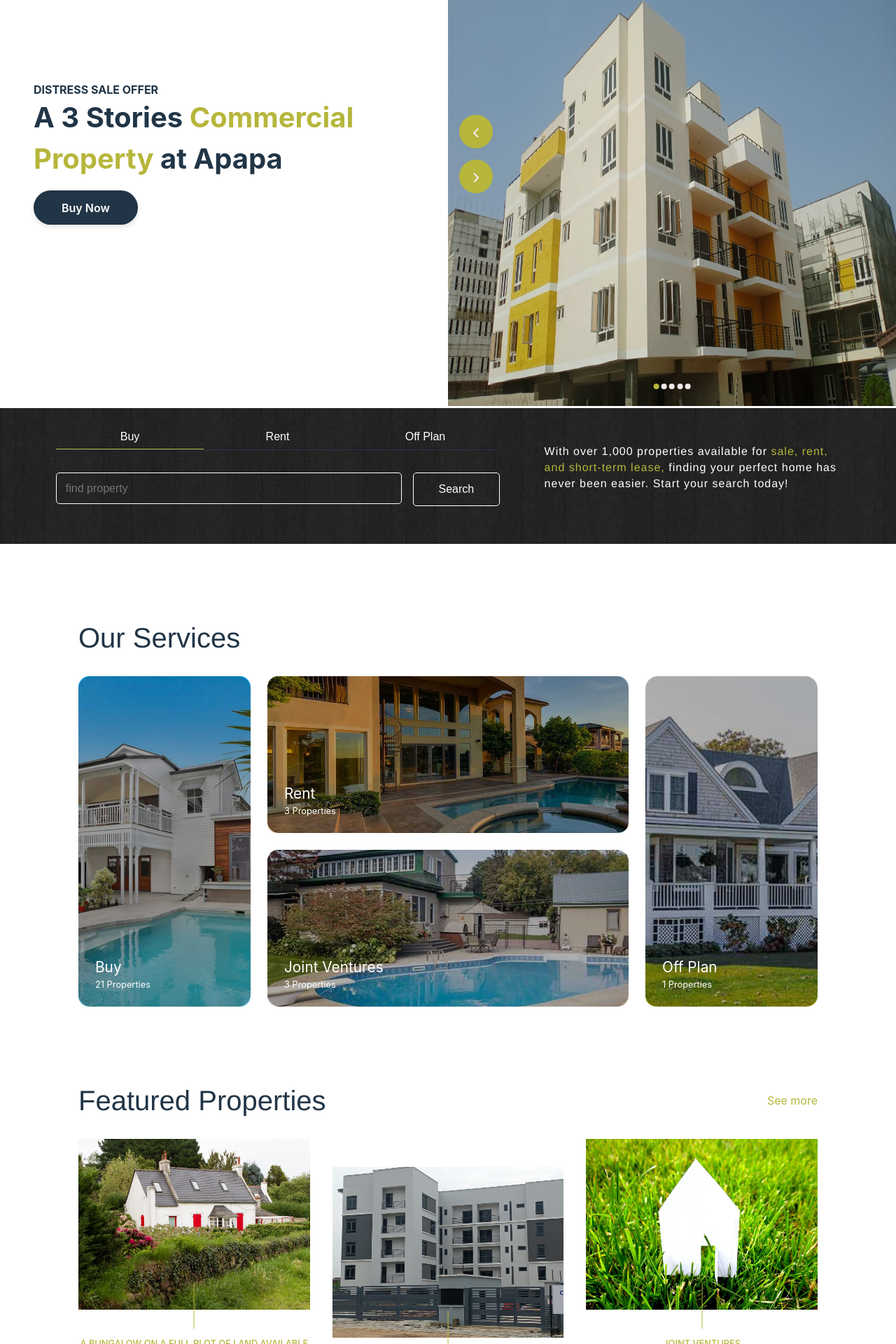
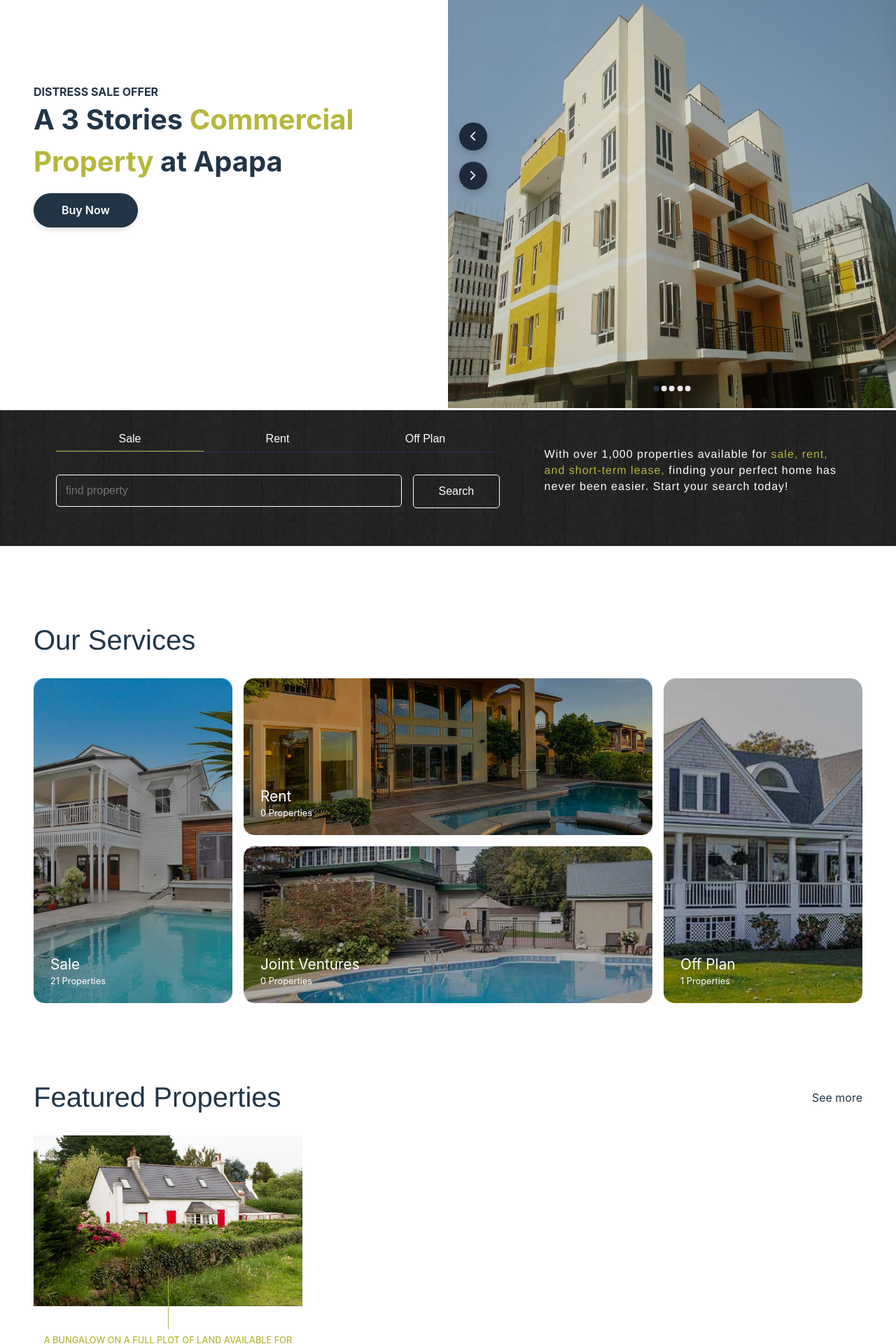
Before and after one commit to ifeanyiHM/1502-Properties, a React (Vite) app: page / in a window 1280 px wide. Shown: the part 206-2126 px from the top of the page at 70% size. Built offline with nearby package versions, Linux system fonts and the light colour scheme.

Commit message:
updated changes

```diff
--- a/src/Components/Footer/Footer.tsx
+++ b/src/Components/Footer/Footer.tsx
@@ -1,11 +1,11 @@
+import emailjs from "@emailjs/browser";
 import { FormEvent, useEffect, useState } from "react";
+import { Link } from "react-router-dom";
 import facebook from "../../assets/socials/facebook.png";
 import instagram from "../../assets/socials/instagram.png";
 import linkedin from "../../assets/socials/linkedin.png";
 import twitter from "../../assets/socials/twitter.png";
-import emailjs from "@emailjs/browser";
 import AlertBox from "../../Utilities/AlertBox";
-import { Link } from "react-router-dom";
 
 function Footer() {
   const [clientEmail, setClientEmail] = useState<string>("");
@@ -68,7 +68,7 @@ function Footer() {
                 <Link to="/">Home</Link>
               </li>
               <li>
-                <Link to="service/buy">Our Properties</Link>
+                <Link to="service/sale">Our Properties</Link>
               </li>
               <li>
                 <Link to="about">Our Services</Link>
--- a/src/Components/Header/Slider.tsx
+++ b/src/Components/Header/Slider.tsx
@@ -1,48 +1,6 @@
-// function Slider() {
-//   return (
-//     <section aria-label="Image Carousel">
-//       <a href="#slider-controls" className="skip-link">
-//         Skip Image Slider Controls
-//       </a>
-//       <div className="header-image">
-//         <div
-//           style={{
-//             position: "absolute",
-//             top: "0",
-//             bottom: "0",
-//             left: "0",
-//             right: "0",
-//             background: "#00000030",
-//           }}
-//         ></div>
-//         <video
-//           autoPlay
-//           muted
-//           loop
-//           playsInline
-//           title="Header background video"
-//           style={{
-//             width: "100%",
-//             height: "90vh",
-//             objectFit: "cover",
-//             position: "absolute",
-//             top: 0,
-//             left: 0,
-//             zIndex: -1,
-//           }}
-//         >
-//           <source src="/landacre.mp4" type="video/mp4" />
-//           Your browser does not support the video tag.
-//         </video>
-//       </div>
-//     </section>
-//   );
-// }
-
-// export default Slider;
-
 import { useEffect, useState } from "react";
 
+import { IoIosArrowBack, IoIosArrowForward } from "react-icons/io";
 import tw1 from "../../assets/greystone_tower/tw1.jpg";
 import tw5 from "../../assets/greystone_tower/tw5.jpg";
 import yt1 from "../../assets/yabatech/yt1.jpg";
@@ -119,6 +77,21 @@ function Slider() {
           />
         ))}
 
+        {/* {slides.map((slide, index) => (
+          <div key={index} style={slideSytles}>
+            <img
+              src={slide.src}
+              alt={slide.alt}
+              aria-hidden={curIndex !== index}
+              title="Header display image"
+              loading={index < 5 ? "eager" : "lazy"}
+              width="100%"
+              height="100%"
+            />
+            <span>{slide.alt}</span>
+          </div>
+        ))} */}
+
         <span></span>
       </div>
       <div className="slider-index">
@@ -127,17 +100,21 @@ function Slider() {
             aria-label={`View Image ${index + 1}`}
             key={index}
             onClick={() => handleSlide(index)}
-            style={{ background: curIndex === index ? "#b6b63c" : "" }}
+            style={{ background: curIndex === index ? "#213547" : "" }}
           ></button>
         ))}
       </div>
       <div className="slider-btn">
-        <button aria-label="View Previous Image" onClick={handlePrev}>
-          &#x2039;
-        </button>
-        <button aria-label="View Next Image" onClick={handleNext}>
-          &#x203A;
-        </button>
+        <div className="circle-container" onClick={handlePrev}>
+          <button className="circle-button" aria-label="View Previous Image">
+            <IoIosArrowBack />
+          </button>
+        </div>
+        <div className="circle-container" onClick={handleNext}>
+          <button className="circle-button" aria-label="View Next Image">
+            <IoIosArrowForward />
+          </button>
+        </div>
       </div>
       <div id="slider-controls" />
     </section>
--- a/src/Components/Main/FeaturedProperties.tsx
+++ b/src/Components/Main/FeaturedProperties.tsx
@@ -19,7 +19,7 @@ function FeaturedProperties() {
   }
 
   function capitalize(title: string): string {
-    return title.replace(/\b\w/g, (char) => char.toUpperCase());
+    return title?.replace(/\b\w/g, (char) => char?.toUpperCase());
   }
 
   return (
@@ -37,10 +37,12 @@ function FeaturedProperties() {
         </Link>
       </div>
       <div className="content">
-        {randomProperties.slice(0, 3).map((sum, index) => (
+        {randomProperties.slice(0, 3).map(
+          (sum, index) =>
+            sum && (
               <div className="ft" key={index} onClick={() => handleClick(sum)}>
                 <div className="effect">
-              {sum.src[0].match(/\.(mp4|webm|ogg)$/i) ? (
+                  {sum?.src[0].match(/\.(mp4|webm|ogg)$/i) ? (
                     <video
                       autoPlay
                       muted
@@ -52,12 +54,12 @@ function FeaturedProperties() {
                       height="100%"
                       style={{ objectFit: "cover" }}
                     >
-                  <source src={sum.src[0]} type="video/mp4" />
+                      <source src={sum?.src[0]} type="video/mp4" />
                       Your browser does not support the video tag.
                     </video>
                   ) : (
                     <img
-                  src={sum.src[0]}
+                      src={sum?.src[0]}
                       alt={`featured propery ${index + 1}`}
                       title={`featured propery ${index + 1}`}
                       loading="lazy"
@@ -67,19 +69,20 @@ function FeaturedProperties() {
                   )}
 
                   <div className="det">
-                <p>{sum.title.toUpperCase()}</p>
-                <h3>{sum.price}</h3>
-                <p>{capitalize(sum.location)}</p>
+                    <p>{sum?.title.toUpperCase()}</p>
+                    <h3>{sum?.price}</h3>
+                    <p>{capitalize(sum?.location)}</p>
                   </div>
                 </div>
                 <div className="details">
                   <div className="line"></div>
-              <p>{sum.title.toUpperCase()}</p>
-              <h3>{sum.price}</h3>
-              <p>{capitalize(sum.location)}</p>
+                  <p>{sum?.title.toUpperCase()}</p>
+                  <h3>{sum?.price}</h3>
+                  <p>{capitalize(sum?.location)}</p>
                 </div>
               </div>
-        ))}
+            )
+        )}
       </div>
     </div>
   );
--- a/src/Components/Main/SearchProperties.tsx
+++ b/src/Components/Main/SearchProperties.tsx
@@ -31,10 +31,10 @@ function SearchProperties() {
       <div className="search-content">
         <div className="target-btn">
           <button
-            className={propertyType === "buy" ? "active" : ""}
-            onClick={() => setPropertyType("buy")}
+            className={propertyType === "sale" ? "active" : ""}
+            onClick={() => setPropertyType("sale")}
           >
-            Buy
+            Sale
           </button>
           <button
             className={propertyType === "rent" ? "active" : ""}
--- a/src/Data/propertyData.tsx
+++ b/src/Data/propertyData.tsx
@@ -5,15 +5,6 @@ import acl4 from "../assets/4.25 Iju/acl4.jpg";
 import govConst1 from "../assets/governors_consent/gs1.jpg";
 import govConst2 from "../assets/governors_consent/gs2.jpg";
 import govConst3 from "../assets/governors_consent/gs3.jpg";
-import yt1 from "../assets/yabatech/yt1.jpg";
-import yt2 from "../assets/yabatech/yt2.jpg";
-import yt3 from "../assets/yabatech/yt3.jpg";
-import yt4 from "../assets/yabatech/yt4.jpg";
-import yt5 from "../assets/yabatech/yt5.jpg";
-import yt6 from "../assets/yabatech/yt6.jpg";
-import yt7 from "../assets/yabatech/yt7.jpg";
-import yt8 from "../assets/yabatech/yt8.jpg";
-import yt9 from "../assets/yabatech/yt9.jpg";
 
 import tw1 from "../assets/greystone_tower/tw1.jpg";
 import tw10 from "../assets/greystone_tower/tw10.jpg";
@@ -82,7 +73,7 @@ export interface ServicePageDetProps {
 
 export const propertyData = [
   {
-    type: "buy",
+    type: "sale",
     information: [
       {
         id: "ntr3",
@@ -457,97 +448,97 @@ export const propertyData = [
   {
     type: "rent",
     information: [
-      {
-        type: "afr",
-        src: [yt1, yt2, yt3, yt4, yt5, yt6, yt7, yt8, yt9],
-        title: "3 bedroom apartment, yabatech staff quarters",
-        price: "₦ 4, 500, 000",
-        location: "Yaba Lagos",
-        room: "3",
-        bath: "3",
-        suitability: [
-          "high-rise building",
-          "family home",
-          "leisure",
-          "residental living",
-          "vacation home",
-        ],
-      },
-      {
-        type: "afr",
-        src: [yt4, yt7, yt6, yt1, yt5, yt2, yt8, yt3, yt9],
-        title: "2 bedroom apartment, yabatech staff quarters",
-        price: "₦ 3, 500, 000",
-        location: "Yaba Lagos",
-        room: "2",
-        bath: "2",
-        suitability: [
-          "high-rise building",
-          "family home",
-          "leisure",
-          "residental living",
-          "vacation home",
-        ],
-      },
-      {
-        type: "afr",
-        src: [yt7, yt1, yt4, yt6, yt5, yt2, yt3, yt8, yt9],
-        title: "2 bed maisonette, yabatech staff quarters",
-        price: "₦ 5, 000, 000",
-        location: "Yaba Lagos",
-        room: "2",
-        bath: "2",
-        suitability: [
-          "high-rise building",
-          "family home",
-          "leisure",
-          "residental living",
-          "vacation home",
-        ],
-      },
+      // {
+      //   type: "afr",
+      //   src: [yt1, yt2, yt3, yt4, yt5, yt6, yt7, yt8, yt9],
+      //   title: "3 bedroom apartment, yabatech staff quarters",
+      //   price: "₦ 4, 500, 000",
+      //   location: "Yaba Lagos",
+      //   room: "3",
+      //   bath: "3",
+      //   suitability: [
+      //     "high-rise building",
+      //     "family home",
+      //     "leisure",
+      //     "residental living",
+      //     "vacation home",
+      //   ],
+      // },
+      // {
+      //   type: "afr",
+      //   src: [yt4, yt7, yt6, yt1, yt5, yt2, yt8, yt3, yt9],
+      //   title: "2 bedroom apartment, yabatech staff quarters",
+      //   price: "₦ 3, 500, 000",
+      //   location: "Yaba Lagos",
+      //   room: "2",
+      //   bath: "2",
+      //   suitability: [
+      //     "high-rise building",
+      //     "family home",
+      //     "leisure",
+      //     "residental living",
+      //     "vacation home",
+      //   ],
+      // },
+      // {
+      //   type: "afr",
+      //   src: [yt7, yt1, yt4, yt6, yt5, yt2, yt3, yt8, yt9],
+      //   title: "2 bed maisonette, yabatech staff quarters",
+      //   price: "₦ 5, 000, 000",
+      //   location: "Yaba Lagos",
+      //   room: "2",
+      //   bath: "2",
+      //   suitability: [
+      //     "high-rise building",
+      //     "family home",
+      //     "leisure",
+      //     "residental living",
+      //     "vacation home",
+      //   ],
+      // },
     ],
   },
   {
     type: "joint-ventures",
     information: [
-      {
-        id: "tr15",
-        src: [govConst2],
-        title: "joint venture in bourdillon road ikoyi",
-        price: "₦ 4, 000, 000, 000",
-        location: "bourdillon road ikoyi lagos",
-        size: "3,149.447",
-        measurement: "sqm",
-        details: [
-          "proposal: 20 floors",
-          "sharing: 50: 50",
-          "facilitator's fee: 10%",
-        ],
-      },
-      {
-        id: "tr15",
-        src: [govConst2],
-        title: "joint venture. build operate & transfer (bot)",
-        price: "₦ 4, 000, 000, 000",
-        location: "milverton road ikoyi lagos",
-        size: "2,215",
-        measurement: "sqm",
-        details: [
-          "proposal: town house",
-          "blocks of flats",
-          "hotel apartment",
-          "already built structurr",
-        ],
-      },
-      {
-        id: "tr1",
-        src: [govConst2],
-        title: "joint ventures",
-        price: "$ 2, 500, 000",
-        location: "sangotedo lekki lagos",
-        size: "2, 388",
-        measurement: "sqm",
-      },
+      // {
+      //   id: "tr15",
+      //   src: [govConst2],
+      //   title: "joint venture in bourdillon road ikoyi",
+      //   price: "₦ 4, 000, 000, 000",
+      //   location: "bourdillon road ikoyi lagos",
+      //   size: "3,149.447",
+      //   measurement: "sqm",
+      //   details: [
+      //     "proposal: 20 floors",
+      //     "sharing: 50: 50",
+      //     "facilitator's fee: 10%",
+      //   ],
+      // },
+      // {
+      //   id: "tr15",
+      //   src: [govConst2],
+      //   title: "joint venture. build operate & transfer (bot)",
+      //   price: "₦ 4, 000, 000, 000",
+      //   location: "milverton road ikoyi lagos",
+      //   size: "2,215",
+      //   measurement: "sqm",
+      //   details: [
+      //     "proposal: town house",
+      //     "blocks of flats",
+      //     "hotel apartment",
+      //     "already built structurr",
+      //   ],
+      // },
+      // {
+      //   id: "tr1",
+      //   src: [govConst2],
+      //   title: "joint ventures",
+      //   price: "$ 2, 500, 000",
+      //   location: "sangotedo lekki lagos",
+      //   size: "2, 388",
+      //   measurement: "sqm",
+      // },
     ],
   },
   {
@@ -572,9 +563,9 @@ const getCountByType = (type: string) => {
 export const servicePageDet = [
   {
     src: headerImage1,
-    title: "Buy",
-    link: "buy",
-    count: getCountByType("buy"),
+    title: "Sale",
+    link: "sale",
+    count: getCountByType("sale"),
   },
   {
     src: headerImage2,
--- a/src/context/PropertyContext.tsx
+++ b/src/context/PropertyContext.tsx
@@ -70,7 +70,7 @@ function PropertyProvider({ children }: PropertyProviderProps) {
     useBrowserStorageState<propertySummaryProps | null>(null, "summaryDetails");
 
   const [propertyType, setPropertyType] = useBrowserStorageState<string>(
-    "buy",
+    "sale",
     "propertyType"
   );
 
--- a/src/index.css
+++ b/src/index.css
@@ -27,6 +27,7 @@
   align-items: center;
   padding: 0.5rem 0 0 0;
   border-bottom: 1px solid rgb(240, 234, 234);
+  border-left: 1px solid var(--primary-text-color);
 }
 .nav .logo .propertyType {
   display: flex;
@@ -268,14 +269,30 @@
   left: 1rem;
   transform: translateY(-50%);
 }
-.header .header-presentation section .slider-btn button {
-  font-size: 2rem;
-  width: 3rem;
-  height: 3rem;
+.header .header-presentation section .slider-btn .circle-container {
+  width: 45px;
+  height: 45px;
+  background-color: #1e293b;
   border-radius: 50%;
-  border: 0;
-  color: var(--secondary-background-color);
-  background: var(--secondary-text-color);
+  display: flex;
+  align-items: center;
+  justify-content: center;
+  box-shadow: 0 4px 12px rgba(0, 0, 0, 0.2);
+}
+.header .header-presentation section .slider-btn .circle-container .circle-button {
+  background: none;
+  border: none;
+  margin-top: 0.4rem;
+  font-size: 1.4rem;
+  color: #ffffff;
+  cursor: pointer;
+  transition: transform 0.2s ease;
+}
+.header .header-presentation section .slider-btn .circle-container .circle-button:hover {
+  transform: scale(1.2);
+}
+.header .header-presentation section .slider-btn .circle-container .circle-button:active {
+  transform: scale(1.1);
 }
 .header .header-presentation section .slider-index {
   position: absolute;
@@ -293,7 +310,7 @@
   background: var(--secondary-background-color);
 }
 .header .header-presentation .header-text {
-  padding: 3rem;
+  padding: 3rem 2rem;
 }
 .header .header-presentation .header-text p {
   font-weight: 700;
@@ -437,7 +454,7 @@
 
 .footer .container {
   background: url(./assets/bg.jpg);
-  padding: 1.5rem;
+  padding: 1.5rem 2rem;
 }
 .footer .container .row {
   display: grid;
@@ -909,7 +926,7 @@
 }
 .featuredProperties .head a {
   text-decoration: none;
-  color: var(--secondary-text-color);
+  color: var(--primary-text-color);
 }
 .featuredProperties .head a:hover {
   text-decoration: underline;
@@ -1319,7 +1336,7 @@
     line-height: 3.125rem;
   }
   .main .search-properties {
-    padding: 1.5rem;
+    padding: 1.5rem 2rem;
   }
   .main .search-properties h2 {
     margin-bottom: 2rem;
@@ -1704,13 +1721,18 @@
     border-color: transparent;
   }
   .nav .nav-list li:last-child a {
-    border-radius: 5px;
-    background: var(--secondary-text-color);
+    border-radius: 45px;
+    background: var(--primary-text-color);
     color: var(--light-color);
     font-weight: 500;
-  }
-  .nav .nav-list li:last-child a::before {
+    font-size: 0.875rem;
+    padding: 0.5rem 1rem;
+  }
+  .nav .nav-list li:last-child a::before, .nav .nav-list li:last-child a::after {
     display: none;
+  }
+  .nav .nav-list li:last-child a:hover {
+    transform: scale(1.05);
   }
   .nav .nav-list li:nth-child(2) {
     position: relative;
@@ -1784,6 +1806,17 @@
   .header .header-presentation section .slider-index {
     bottom: 1.5rem;
   }
+  .header .header-presentation section .slider-btn .circle-container {
+    width: 40px;
+    height: 40px;
+  }
+  .header .header-presentation section .slider-btn .circle-container .circle-button {
+    margin-top: 0.3rem;
+    font-size: 1.2rem;
+  }
+  .header .header-presentation .header-text {
+    padding: 3rem;
+  }
   .header .header-presentation .header-text h1 {
     font-weight: 700;
     line-height: 3.7rem;
@@ -1850,11 +1883,11 @@
     color: var(--light-color);
   }
   .main .services {
-    margin: 7rem;
+    margin: 7rem 3rem;
   }
   .main .services .grid-container {
     grid-template-columns: repeat(4, 1fr);
-    grid-gap: 1.5rem;
+    grid-gap: 1rem;
   }
   .main .services .grid-container div .service-item {
     border-radius: 18px;
@@ -1874,6 +1907,9 @@
   .main .services .grid-container div:last-child {
     grid-column: 2/4;
     grid-row: 2/3;
+  }
+  .footer .container {
+    padding: 1.5rem 3rem;
   }
   .footer .container .row {
     display: grid;
@@ -1905,7 +1941,7 @@
     margin-top: 1.5rem;
   }
   .footer .container .row .follow-us div a img {
-    width: 3rem;
+    width: 2.5rem;
   }
   .footer .container .row .contact-us div {
     display: flex;
@@ -2061,12 +2097,12 @@
     font-size: 1.2rem;
   }
   .featuredProperties {
-    margin: 7rem;
+    margin: 7rem 3rem;
   }
   .featuredProperties .content {
     display: grid;
     grid-template-columns: repeat(3, 1fr);
-    gap: 2rem;
+    gap: 1rem;
   }
   .featuredProperties .content .ft {
     margin-bottom: 0;
--- a/src/index.scss
+++ b/src/index.scss
@@ -30,6 +30,7 @@
     align-items: center;
     padding: 0.5rem 0 0 0;
     border-bottom: 1px solid rgb(240, 234, 234);
+    border-left: 1px solid var(--primary-text-color);
 
     .propertyType {
       display: flex;
@@ -253,6 +254,21 @@
           transition: all 1.5s;
         }
 
+        // div {
+        //   width: 100%;
+        //   flex-shrink: 0;
+        //   flex-grow: 0;
+        //   transition: all 1.5s;
+        //   img {
+        //     width: 100%;
+        //     height: 100%;
+        //     display: block;
+        //     // object-fit: cover;
+        //     // flex-shrink: 0;
+        //     // flex-grow: 0;
+        //   }
+        // }
+
         span {
           background: rgb(0, 0, 0, 0.1);
           display: block;
@@ -274,15 +290,44 @@
         left: 1rem;
         transform: translateY(-50%);
 
-        button {
-          font-size: 2rem;
-          width: 3rem;
-          height: 3rem;
+        .circle-container {
+          width: 45px;
+          height: 45px;
+          background-color: #1e293b;
           border-radius: 50%;
-          border: 0;
-          color: var(--secondary-background-color);
-          background: var(--secondary-text-color);
-        }
+          display: flex;
+          align-items: center;
+          justify-content: center;
+          box-shadow: 0 4px 12px rgba(0, 0, 0, 0.2);
+
+          .circle-button {
+            background: none;
+            border: none;
+            margin-top: 0.4rem;
+            font-size: 1.4rem;
+            color: #ffffff;
+            cursor: pointer;
+            transition: transform 0.2s ease;
+
+            &:hover {
+              transform: scale(1.2);
+            }
+
+            &:active {
+              transform: scale(1.1);
+            }
+          }
+        }
+
+        // button {
+        //   font-size: 2rem;
+        //   width: 3rem;
+        //   height: 3rem;
+        //   border-radius: 50%;
+        //   border: 0;
+        //   color: var(--secondary-background-color);
+        //   background: var(--secondary-text-color);
+        // }
       }
 
       .slider-index {
@@ -304,7 +349,7 @@
     }
 
     .header-text {
-      padding: 3rem;
+      padding: 3rem 2rem;
 
       p {
         font-weight: 700;
@@ -485,7 +530,7 @@
 .footer {
   .container {
     background: url(./assets/bg.jpg);
-    padding: 1.5rem;
+    padding: 1.5rem 2rem;
 
     .row {
       display: grid;
@@ -1039,7 +1084,7 @@
 
     a {
       text-decoration: none;
-      color: var(--secondary-text-color);
+      color: var(--primary-text-color);
 
       &:hover {
         text-decoration: underline;
@@ -1492,7 +1537,7 @@
 
   .main {
     .search-properties {
-      padding: 1.5rem;
+      padding: 1.5rem 2rem;
 
       h2 {
         margin-bottom: 2rem;
@@ -1993,13 +2038,21 @@
         }
 
         &:last-child a {
-          border-radius: 5px;
-          background: var(--secondary-text-color);
+          border-radius: 45px;
+          // background: var(--secondary-text-color);
+          background: var(--primary-text-color);
           color: var(--light-color);
           font-weight: 500;
-
-          &::before {
+          font-size: 0.875rem;
+          padding: 0.5rem 1rem;
+
+          &::before,
+          &::after {
             display: none;
+          }
+
+          &:hover {
+            transform: scale(1.05);
           }
         }
 
@@ -2092,9 +2145,23 @@
         .slider-index {
           bottom: 1.5rem;
         }
+
+        .slider-btn {
+          .circle-container {
+            width: 40px;
+            height: 40px;
+
+            .circle-button {
+              margin-top: 0.3rem;
+              font-size: 1.2rem;
+            }
+          }
+        }
       }
 
       .header-text {
+        padding: 3rem;
+
         h1 {
           // font-size: 3rem;
           font-weight: 700;
@@ -2179,10 +2246,10 @@
     }
 
     .services {
-      margin: 7rem;
+      margin: 7rem 3rem;
       .grid-container {
         grid-template-columns: repeat(4, 1fr);
-        grid-gap: 1.5rem;
+        grid-gap: 1rem;
 
         div {
           .service-item {
@@ -2215,6 +2282,8 @@
 
   .footer {
     .container {
+      padding: 1.5rem 3rem;
+
       .row {
         display: grid;
         grid-template-columns: repeat(4, 1fr);
@@ -2255,7 +2324,7 @@
           div {
             a {
               img {
-                width: 3rem;
+                width: 2.5rem;
               }
             }
           }
@@ -2440,7 +2509,7 @@
   @mixin contentStyle {
     display: grid;
     grid-template-columns: repeat(3, 1fr);
-    gap: 2rem;
+    gap: 1rem;
 
     .ft {
       margin-bottom: 0;
@@ -2461,7 +2530,7 @@
   }
 
   .featuredProperties {
-    margin: 7rem;
+    margin: 7rem 3rem;
 
     .content {
       @include contentStyle;
--- a/src/main.tsx
+++ b/src/main.tsx
@@ -1,8 +1,8 @@
 import React from "react";
 import ReactDOM from "react-dom/client";
+import { HelmetProvider } from "react-helmet-async";
 import App from "./App.tsx";
 import "./index.css";
-import { HelmetProvider } from "react-helmet-async";
 
 ReactDOM.createRoot(document.getElementById("root")!).render(
   <React.StrictMode>
```
Also changed, not shown: src/App.tsx (+8 -8 lines), src/Components/Header/NavList.tsx (+4 -4 lines), 1 other file (tests, documents, lock files or other folders). Lines whose indentation alone changed are shown as unchanged.
